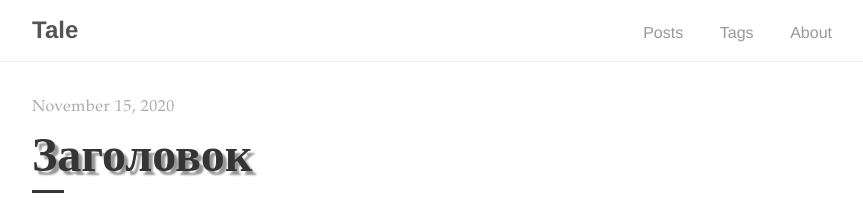
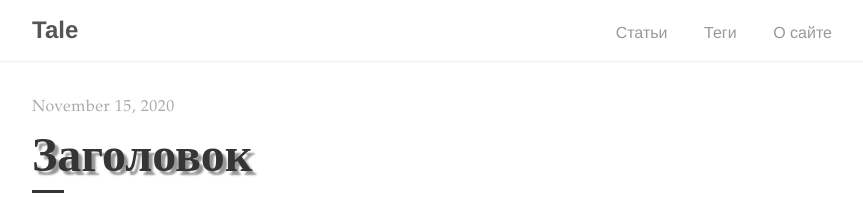
Before and after one commit to postolny/postolny.github.io, a Jekyll site: the page built from index.html, in a window 1280 px wide. Shown: the top 211 px of the page, without its empty margins (208-1071 px from the left). Built offline with Jekyll 4.4.1, drawn with Linux system fonts in a browser that asks for light colours; the list of posts is cut into pages by our own code.

Commit message:
Update navigation.html

```diff
--- a/_includes/navigation.html
+++ b/_includes/navigation.html
@@ -4,9 +4,9 @@
       <h2 class="nav-title">{{ site.title }}</h2>
     </a>
     <ul>
-      <li><a href="{{ site.baseurl }}/">Posts</a></li>
-      <li><a href="{{ '/tags' | prepend: site.baseurl }}">Tags</a></li>
-      <li><a href="{{ '/about' | prepend: site.baseurl }}">About</a></li>
+      <li><a href="{{ site.baseurl }}/">Статьи</a></li>
+      <li><a href="{{ '/tags' | prepend: site.baseurl }}">Теги</a></li>
+      <li><a href="{{ '/about' | prepend: site.baseurl }}">О сайте</a></li>
     </ul>
   </div>
 </nav>
```
